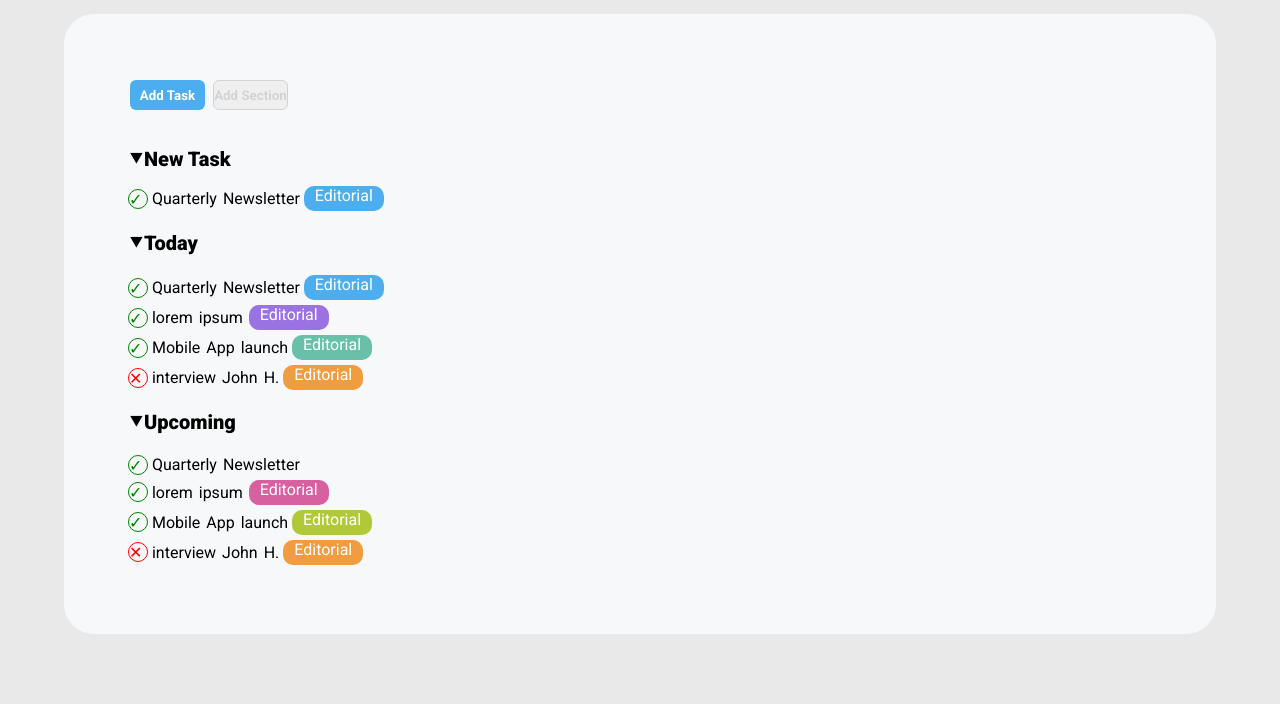
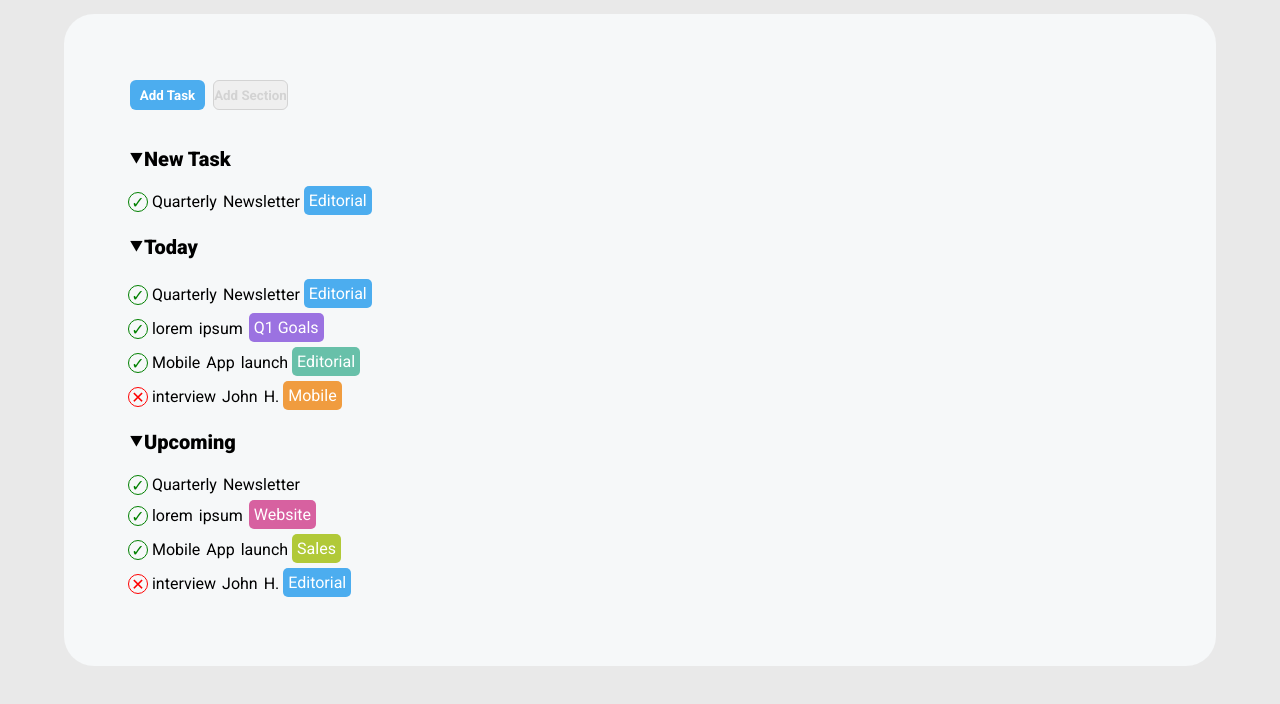
Before and after one commit to alessandro-sartini/html-css-toboolist, a plain HTML site: page index.html in a window 1280 px wide. Shown: the part 108-812 px from the top of the page. Drawn offline with Linux system fonts and the light colour scheme.

Commit message:
CORRECTION Layout and code

```diff
--- a/css/style.css
+++ b/css/style.css
@@ -5,15 +5,14 @@
     font-family: "Roboto", serif;
     font-weight: 400;
     font-style: normal;
+
   }
 
-body{
+body, .container{
     background-color: #E9E9E9;
 }
 .container{
-    background-color: #F6F8F9;
     padding: 2%;
-    background-color: #E9E9E9;
 }
 
 .container-80{
@@ -22,8 +21,6 @@ body{
     margin: 5%;
     margin-top: 0;
     border-radius: 30px;
-
-    /* border: 1px solid black; */
 }
 .text-vertical-logo,
 #logo{
@@ -70,14 +67,17 @@ body{
    display: inline-block;
    border-radius: 50%;
    vertical-align: middle;
+   text-align: center;
 }
  .circle.green-check{
     border: 1px solid green;
     color: green;
+
 }
  .circle.red-uncheck{
     border: 1px solid red;
     color: red;
+
  }
 
 .toDo{
@@ -88,34 +88,31 @@ body{
     vertical-align: middle;
 }
 .side-circle{
+    border-radius: 5px;
+    padding: 5px;
     display: inline-block;
-    height: 25px;
-    width: 80px;
-    vertical-align: middle;
-    border-radius: 10px;
     color: #fff;
-    text-align: center;
 
 }
 
-.side-circle.blue{
+.side-circle.Editorial{
     background-color: #4CADEF;
 }
-.side-circle.green{
+.side-circle.recruiting{
     background-color:#68C0A9;
 }
-.side-circle.purple{
+.side-circle.Q1Goals{
     background-color:#9B72E1;
 }
-.side-circle.orange{
+.side-circle.mobile{
     background-color:#F09C3F;
 }
-.side-circle.light-green{
+.side-circle.sales{
     background-color: #B1C938;
 
 
 }
-.side-circle.pink{
+.side-circle.website{
     background-color: #D761A0;
 }
 .side-circle.none{
--- a/index.html
+++ b/index.html
@@ -29,7 +29,7 @@
                 <div>
                     <div class="circle green-check">&check;</div>
                     <p class="toDo">Quarterly Newsletter</p>
-                    <div class="side-circle blue">Editorial</div>
+                    <div class="side-circle Editorial">Editorial</div>
                 </div>
             </div>
             <div class="task-schedule">
@@ -37,22 +37,22 @@
                 <div class="row">
                     <div class="circle green-check">&check;</div>
                     <p class="toDo">Quarterly Newsletter</p>
-                    <div class="side-circle blue">Editorial</div>
+                    <div class="side-circle Editorial">Editorial</div>
                 </div>
                 <div class="row">
                     <div class="circle green-check">&check;</div>
                     <p class="toDo">lorem ipsum </p>
-                    <div class="side-circle purple">Editorial</div>
+                    <div class="side-circle Q1Goals">Q1 Goals</div>
                 </div>
                 <div class="row">
                     <div class="circle green-check">&check;</div>
                     <p class="toDo">Mobile App launch</p>
-                    <div class="side-circle green">Editorial</div>
+                    <div class="side-circle recruiting">Editorial</div>
                 </div>
                 <div class="row">
                     <div class="circle red-uncheck">&#x2715;</div>
                     <p class="toDo">interview John H.</p>
-                    <div class="side-circle orange">Editorial</div>
+                    <div class="side-circle mobile">Mobile</div>
                 </div>
             </div>
             <div class="task-schedule">
@@ -65,17 +65,17 @@
                 <div class="row">
                     <div class="circle green-check">&check;</div>
                     <p class="toDo">lorem ipsum </p>
-                    <div class="side-circle pink">Editorial</div>
+                    <div class="side-circle website">Website</div>
                 </div>
                 <div class="row">
                     <div class="circle green-check">&check;</div>
                     <p class="toDo">Mobile App launch</p>
-                    <div class="side-circle light-green">Editorial</div>
+                    <div class="side-circle sales">Sales</div>
                 </div>
                 <div class="row">
                     <div class="circle red-uncheck">&#x2715;</div>
                     <p class="toDo">interview John H.</p>
-                    <div class="side-circle orange">Editorial</div>
+                    <div class="side-circle Editorial">Editorial</div>
                 </div>
             </div>
         </div>
```
